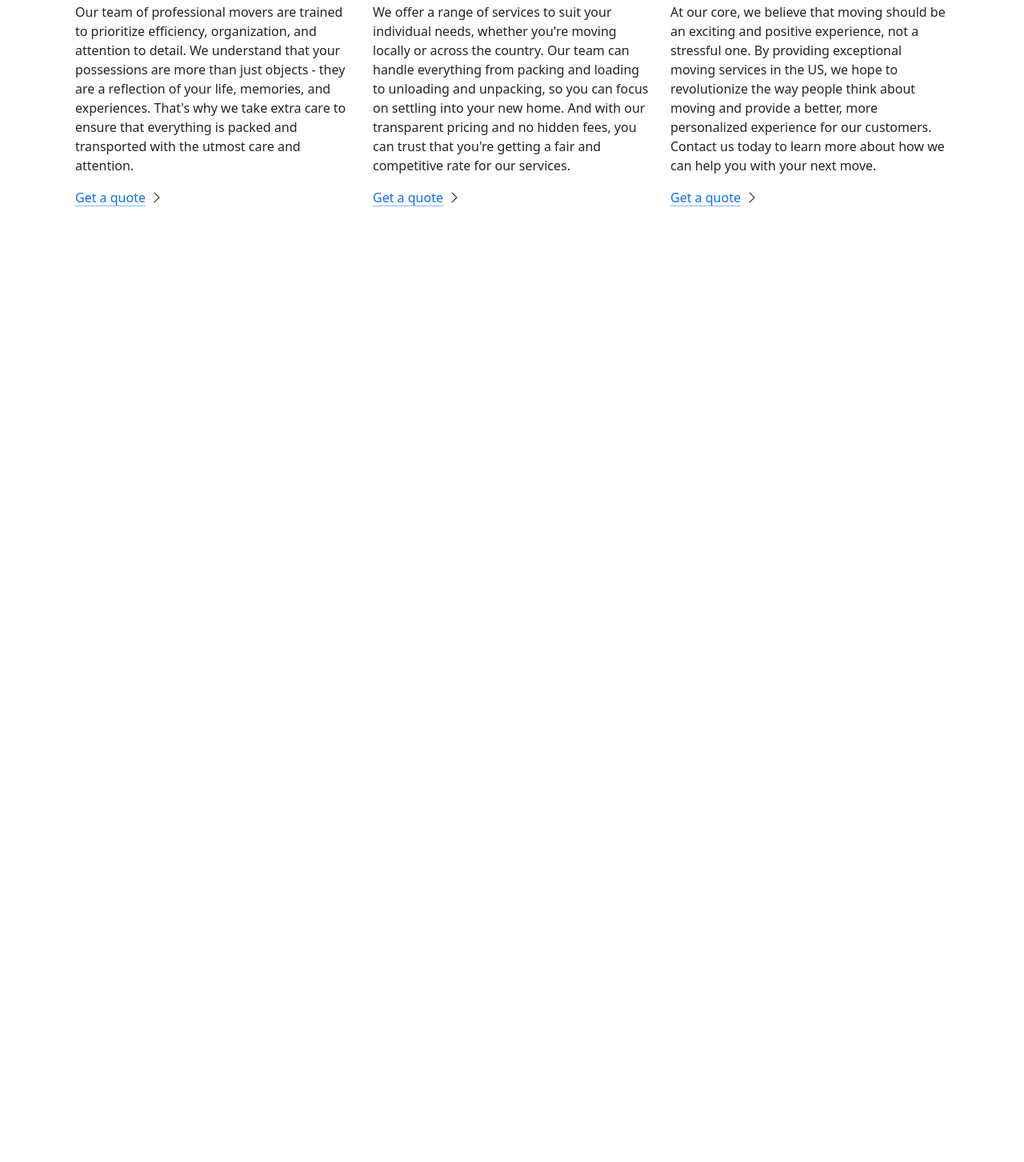
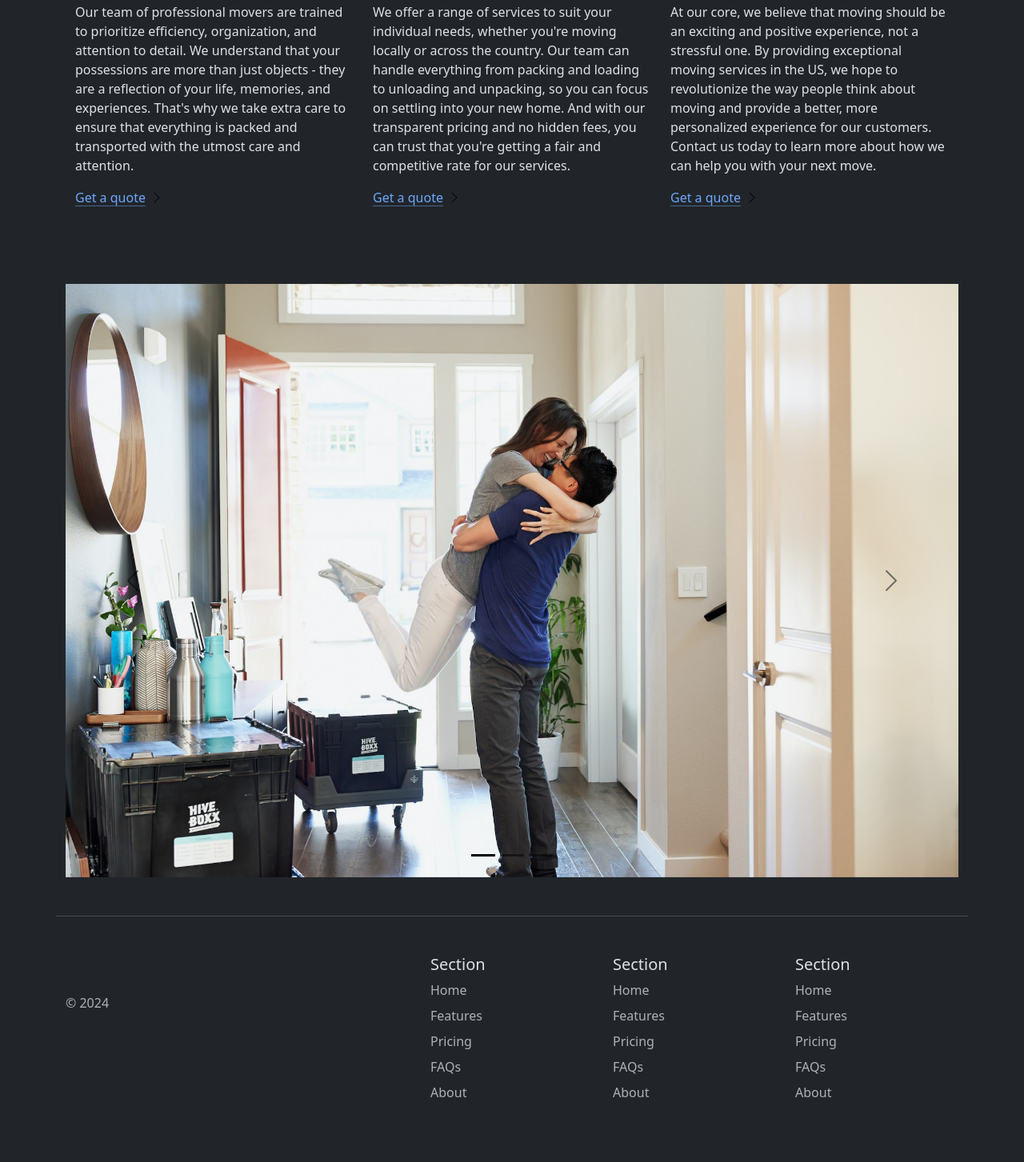
Before and after one commit to armanali13000/Move-It-Website, a plain HTML site: page index.html in a window 1280 px wide. Shown: the part 1063-2516 px from the top of the page at 80% size. Before the commit the page ends 1418 px from the top, so only its background shows below. Drawn offline with nearby package versions, Linux system fonts and the light colour scheme.

Commit message:
Adding Footer Section

```diff
--- a/index.html
+++ b/index.html
@@ -1,5 +1,5 @@
 <!DOCTYPE html>
-<html lang="en">
+<html lang="en" data-bs-theme="dark">
 
 <head>
   <meta charset="UTF-8">
@@ -111,9 +111,84 @@
     </div>
   </div>
 
+<div class="container">
+  <div id="carouselExampleIndicators" class="carousel slide">
+    <div class="carousel-indicators">
+      <button type="button" data-bs-target="#carouselExampleIndicators" data-bs-slide-to="0" class="active" aria-current="true" aria-label="Slide 1"></button>
+      <button type="button" data-bs-target="#carouselExampleIndicators" data-bs-slide-to="1" aria-label="Slide 2"></button>
+      <button type="button" data-bs-target="#carouselExampleIndicators" data-bs-slide-to="2" aria-label="Slide 3"></button>
+    </div>
+    <div class="carousel-inner">
+      <div class="carousel-item active">
+        <img src="/couple.jpg" class="d-block w-100" alt="couple">
+      </div>
+      <div class="carousel-item">
+        <img src="/dog.jpg" class="d-block w-100" alt="dog">
+      </div>
+      <div class="carousel-item">
+        <img src="/family.jpg" class="d-block w-100" alt="family">
+      </div>
+    </div>
+    <button class="carousel-control-prev" type="button" data-bs-target="#carouselExampleIndicators" data-bs-slide="prev">
+      <span class="carousel-control-prev-icon" aria-hidden="true"></span>
+      <span class="visually-hidden">Previous</span>
+    </button>
+    <button class="carousel-control-next" type="button" data-bs-target="#carouselExampleIndicators" data-bs-slide="next">
+      <span class="carousel-control-next-icon" aria-hidden="true"></span>
+      <span class="visually-hidden">Next</span>
+    </button>
+  </div>
+</div>
 
 
 
+<div class="container">
+  <footer class="row row-cols-1 row-cols-sm-2 row-cols-md-5 py-5 my-5 border-top">
+    <div class="col mb-3">
+      <a href="/" class="d-flex align-items-center mb-3 link-body-emphasis text-decoration-none">
+        <svg class="bi me-2" width="40" height="32"><use xlink:href="#bootstrap"></use></svg>
+      </a>
+      <p class="text-body-secondary">© 2024</p>
+    </div>
+
+    <div class="col mb-3">
+
+    </div>
+
+    <div class="col mb-3">
+      <h5>Section</h5>
+      <ul class="nav flex-column">
+        <li class="nav-item mb-2"><a href="#" class="nav-link p-0 text-body-secondary">Home</a></li>
+        <li class="nav-item mb-2"><a href="#" class="nav-link p-0 text-body-secondary">Features</a></li>
+        <li class="nav-item mb-2"><a href="#" class="nav-link p-0 text-body-secondary">Pricing</a></li>
+        <li class="nav-item mb-2"><a href="#" class="nav-link p-0 text-body-secondary">FAQs</a></li>
+        <li class="nav-item mb-2"><a href="#" class="nav-link p-0 text-body-secondary">About</a></li>
+      </ul>
+    </div>
+
+    <div class="col mb-3">
+      <h5>Section</h5>
+      <ul class="nav flex-column">
+        <li class="nav-item mb-2"><a href="#" class="nav-link p-0 text-body-secondary">Home</a></li>
+        <li class="nav-item mb-2"><a href="#" class="nav-link p-0 text-body-secondary">Features</a></li>
+        <li class="nav-item mb-2"><a href="#" class="nav-link p-0 text-body-secondary">Pricing</a></li>
+        <li class="nav-item mb-2"><a href="#" class="nav-link p-0 text-body-secondary">FAQs</a></li>
+        <li class="nav-item mb-2"><a href="#" class="nav-link p-0 text-body-secondary">About</a></li>
+      </ul>
+    </div>
+
+    <div class="col mb-3">
+      <h5>Section</h5>
+      <ul class="nav flex-column">
+        <li class="nav-item mb-2"><a href="#" class="nav-link p-0 text-body-secondary">Home</a></li>
+        <li class="nav-item mb-2"><a href="#" class="nav-link p-0 text-body-secondary">Features</a></li>
+        <li class="nav-item mb-2"><a href="#" class="nav-link p-0 text-body-secondary">Pricing</a></li>
+        <li class="nav-item mb-2"><a href="#" class="nav-link p-0 text-body-secondary">FAQs</a></li>
+        <li class="nav-item mb-2"><a href="#" class="nav-link p-0 text-body-secondary">About</a></li>
+      </ul>
+    </div>
+  </footer>
+</div>
 
 
 <script src="https://cdn.jsdelivr.net/npm/bootstrap@5.3.3/dist/js/bootstrap.bundle.min.js" integrity="sha384-YvpcrYf0tY3lHB60NNkmXc5s9fDVZLESaAA55NDzOxhy9GkcIdslK1eN7N6jIeHz" crossorigin="anonymous"></script>
```
